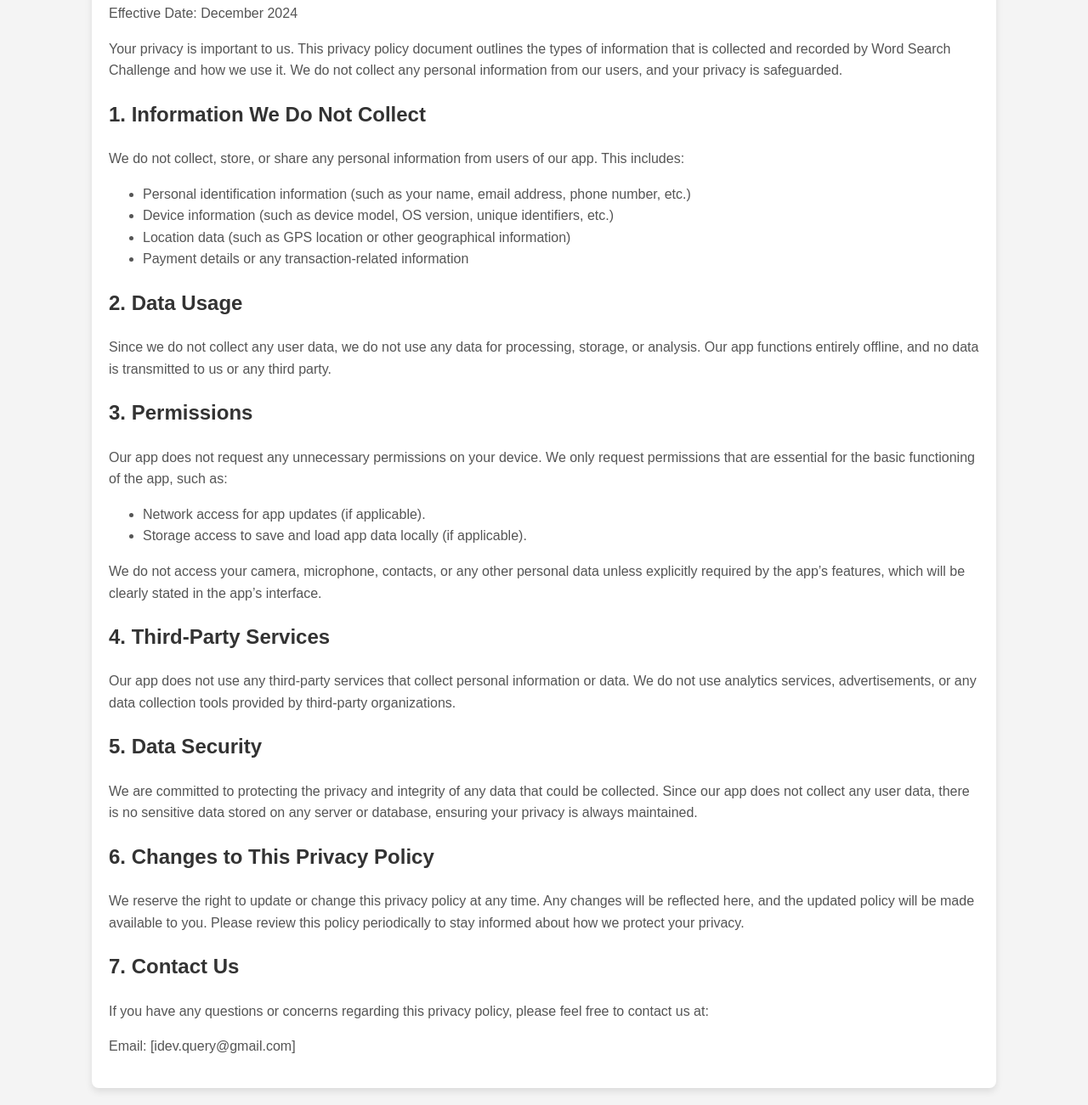
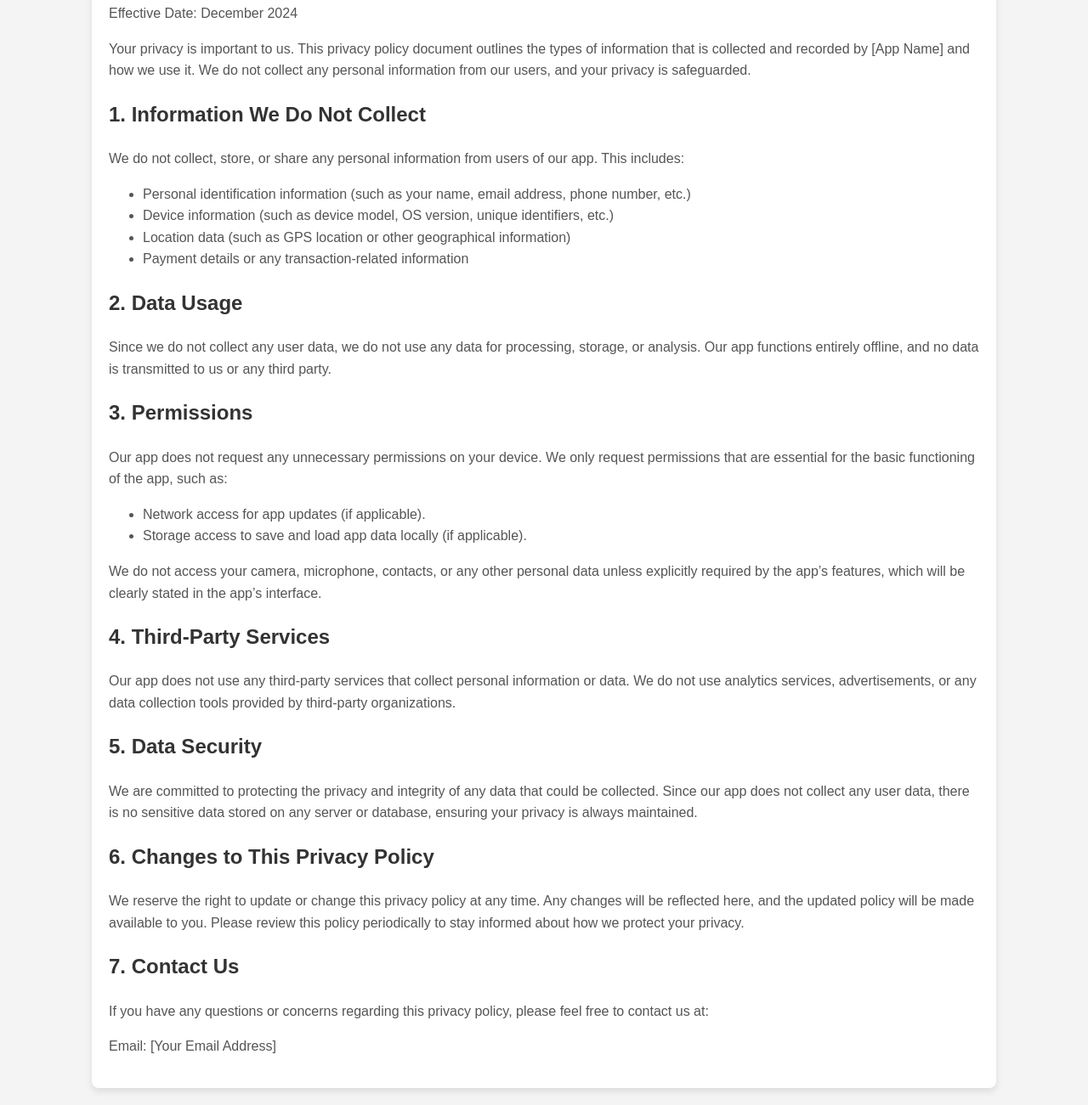
Before and after one commit to alimomin2024/privacy-policy, a plain HTML site: page index.html in a window 1280 px wide. Shown: the part 131-1432 px from the top of the page at 85% size. Drawn offline with Linux system fonts and the light colour scheme.

Commit message:
Update index.html

```diff
--- a/index.html
+++ b/index.html
@@ -39,7 +39,7 @@
         <h1>Privacy Policy</h1>
         <p>Effective Date: December 2024</p>
 
-        <p>Your privacy is important to us. This privacy policy document outlines the types of information that is collected and recorded by Word Search Challenge and how we use it. We do not collect any personal information from our users, and your privacy is safeguarded.</p>
+        <p>Your privacy is important to us. This privacy policy document outlines the types of information that is collected and recorded by [App Name] and how we use it. We do not collect any personal information from our users, and your privacy is safeguarded.</p>
 
         <h2>1. Information We Do Not Collect</h2>
         <p>We do not collect, store, or share any personal information from users of our app. This includes:</p>
@@ -72,7 +72,7 @@
 
         <h2>7. Contact Us</h2>
         <p>If you have any questions or concerns regarding this privacy policy, please feel free to contact us at:</p>
-        <p>Email: [idev.query@gmail.com]</p>
+        <p>Email: [Your Email Address]</p>
     </div>
 </body>
 </html>
```
